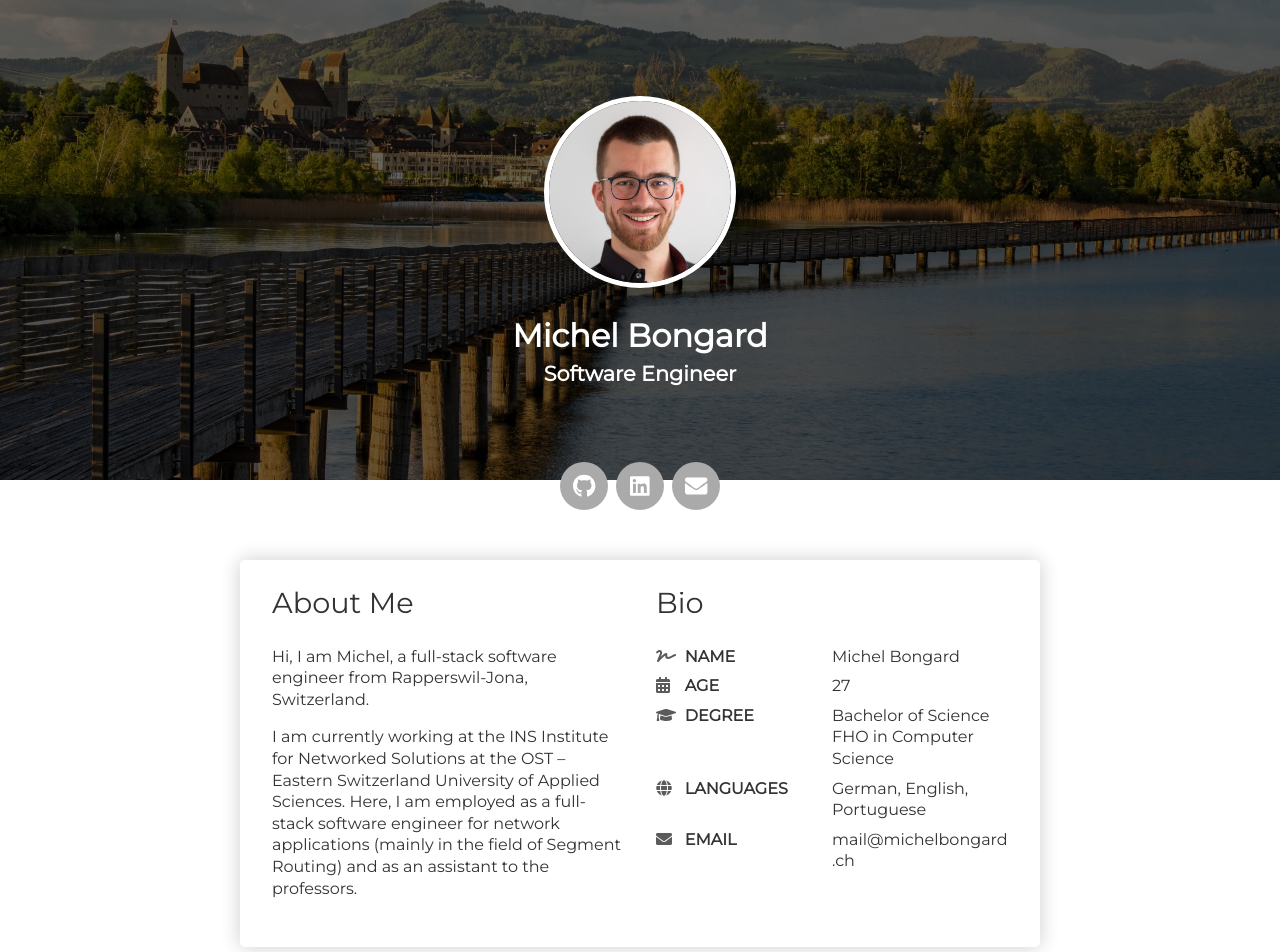
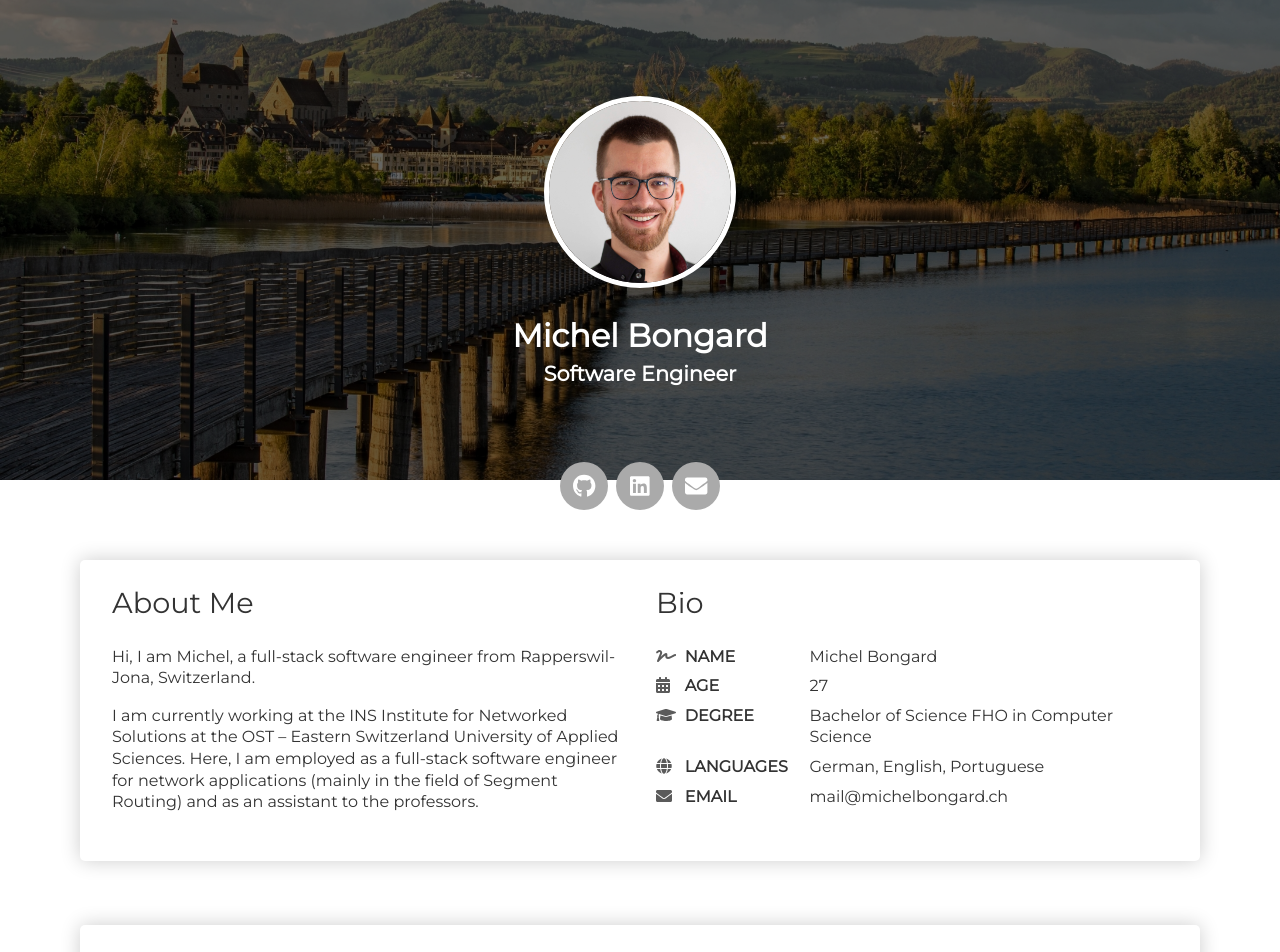
Before and after one commit to ubaumann/ubaumann.ch, a React (Create React App) app: page / in a window 1280 px wide. Shown: the top 952 px of the page. Built offline with nearby package versions, Linux system fonts and the light colour scheme.

Commit message:
updated AboutMe styling

```diff
--- a/src/components/AboutMe/AboutMe.scss
+++ b/src/components/AboutMe/AboutMe.scss
@@ -56,12 +56,14 @@
   .AboutMe {
     &-Bio {
       &-Item {
+        flex-direction: column;
         &-Name {
-          width: 50%;
+          width: 100%;
         }
 
         &-Value {
-          width: 50%;
+          width: 100%;
+          margin: 0.25rem auto 1rem auto;
         }
       }
     }
@@ -81,20 +83,6 @@
       width: 100%;
       padding-left: 0;
       margin-top: 1.5rem;
-
-      &-Item {
-        display: flex;
-        justify-content: space-between;
-
-        &-Name {
-          width: 45%;
-        }
-
-        &-Value {
-          width: 50%;
-          word-wrap: break-word;
-        }
-      }
     }
   }
 }
--- a/src/scss/settings.scss
+++ b/src/scss/settings.scss
@@ -8,5 +8,5 @@
 }
 
 /* Screen width break points */
-$breakpoint-one: 1420px;
+$breakpoint-one: 1200px;
 $breakpoint-two: 920px;
```
